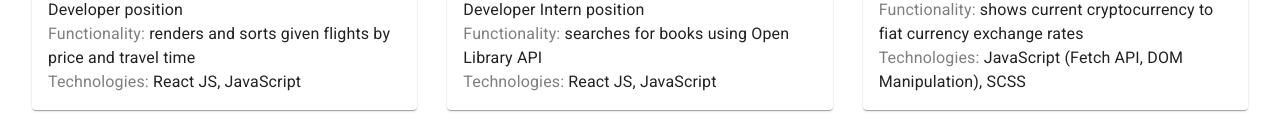
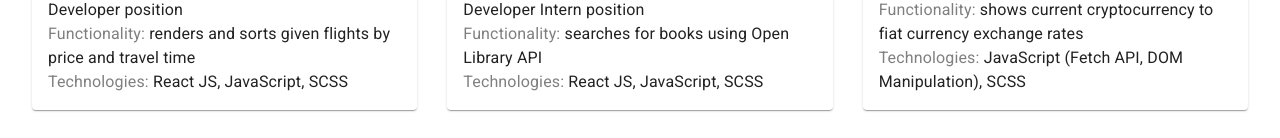
Before and after one commit to RuslanLaptev98/portfolio, a React (Create React App) app: page / in a window 1280 px wide. Shown: the part 249-387 px from the top of the page. Built offline with nearby package versions, Linux system fonts and the light colour scheme; grey boxes are pictures that could not be loaded.

Commit message:
added scss to flights & book-search

```diff
--- a/src/Main.js
+++ b/src/Main.js
@@ -20,7 +20,7 @@
                     title="Flights"
                     type="Web application, test task for JavaScript Developer position"
                     functionality="renders and sorts given flights by price and travel time"
-                    technologies="React JS, JavaScript"
+                    technologies="React JS, JavaScript, SCSS"
                 />
 
                 {/* Book Search */}
@@ -31,7 +31,7 @@
                     title="Book Search"
                     type="Web application, test task for Frontend Developer Intern position"
                     functionality="searches for books using Open Library API"
-                    technologies="React JS, JavaScript"
+                    technologies="React JS, JavaScript, SCSS"
                 />
 
                 {/* Crypto */}
```
